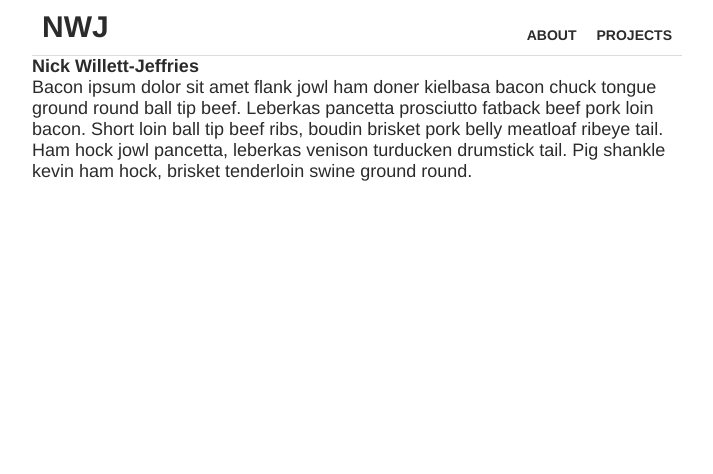
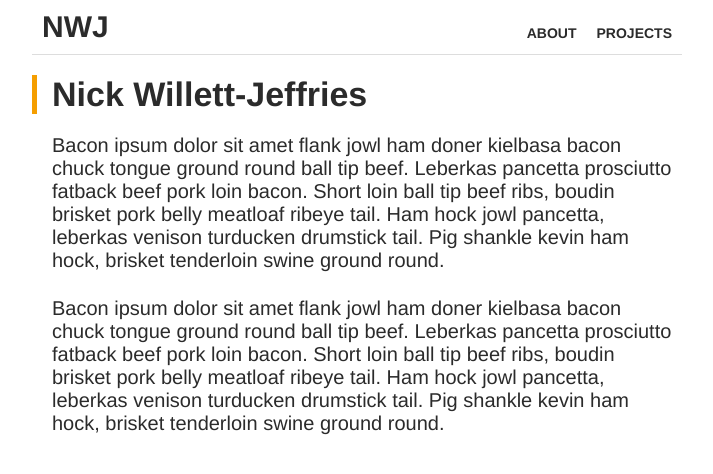
Before and after one commit to nwj/nwj.sh, a Jekyll site: the page built from index.html, in a window 1280 px wide. Shown: the top 474 px of the page, without its empty margins (283-996 px from the left). Built offline with Jekyll 4.4.1, drawn with Linux system fonts in a browser that asks for light colours; Markdown is read by kramdown in place of the engine named in the settings.

Commit message:
Style content elements

```diff
--- a/css/main.css
+++ b/css/main.css
@@ -3,27 +3,46 @@
   margin: 0;
   padding: 0;
   border: 0;
-}
-
-html, body { height: 100%; }
-
-body {
-  background-color: #FFF;
-  font: 18px Helvetica, Arial, sans-serif;
+  font: inherit;
+  font-size: 100%;
+  font-family: Helvetica, Arial, sans-serif;
   color: #2b2b2b;
   text-align: left;
   vertical-align: baseline;
 }
 
-h1, h2, h3, h4, h5, h6 {
-  font-size: 100%; }
+/* Style Common Elements */
+h1, h2, h3 {
+  position: relative;
+  font-weight: bold;
+  margin: 20px 0;
+  padding: 0 10px 0 15px;
+  border-left: 5px solid #f59e00;
+}
+
+h1 {
+  font-size: 34px;
+}
+
+h2 {
+  font-size: 24px;
+}
+
+h3 {
+  font-size: 20px;
+}
+
+p {
+    font-size: 20px;
+    margin: 0px 10px 25px 20px;
+}
 
 a {
   color: #307EA9;
   text-decoration: none;
 }
 
-a:hover   { color: #307EA9; }
+a:hover { color: #307EA9; }
 
 a:visited { color: #307EA9; }
 
--- a/index.html
+++ b/index.html
@@ -12,3 +12,12 @@ meatloaf ribeye tail. Ham hock jowl pancetta, leberkas venison turducken
 drumstick tail. Pig shankle kevin ham hock, brisket tenderloin swine
 ground round.
 </p>
+
+<p>
+Bacon ipsum dolor sit amet flank jowl ham doner kielbasa bacon chuck tongue
+ground round ball tip beef. Leberkas pancetta prosciutto fatback beef
+pork loin bacon. Short loin ball tip beef ribs, boudin brisket pork belly
+meatloaf ribeye tail. Ham hock jowl pancetta, leberkas venison turducken
+drumstick tail. Pig shankle kevin ham hock, brisket tenderloin swine
+ground round.
+</p>
```
